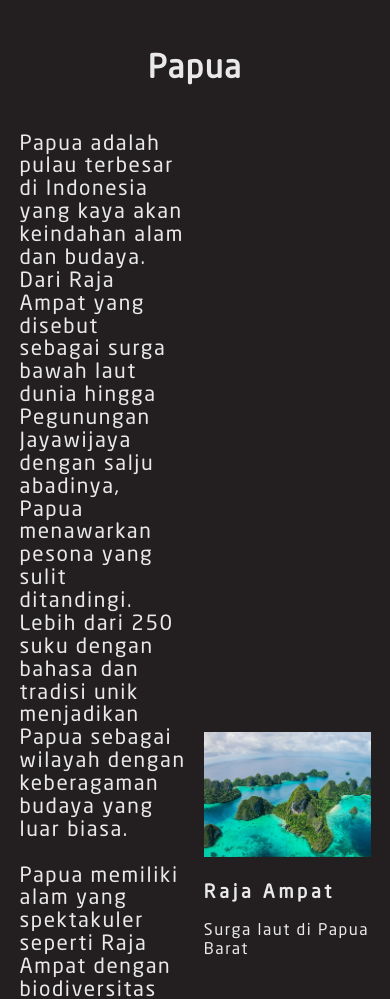
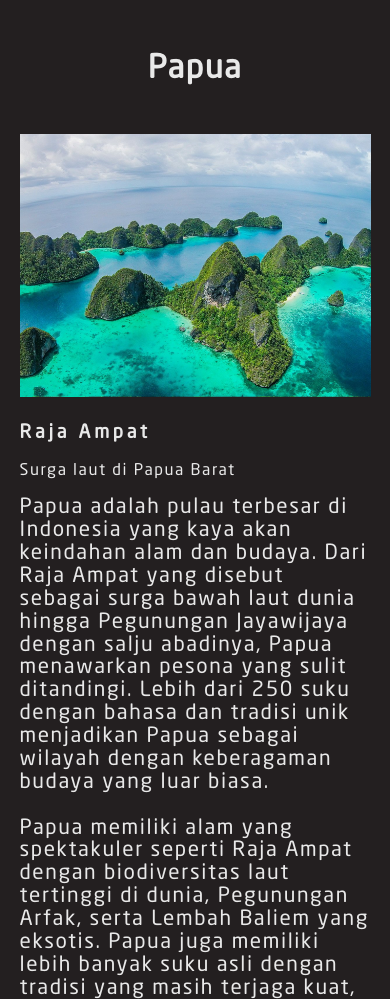
Before and after one commit to Falling10fruit/waradayaP52025, a website: page public/index.html in a window 390 px wide. Shown: the part 8500-9499 px from the top of the page. Drawn offline with Linux system fonts and the light colour scheme.

Commit message:
Papua mobile done

```diff
--- /dev/null
+++ b/public/css/papua/mobile.css
@@ -0,0 +1,10 @@
+@media only screen and (max-width: 700px) {
+    .papuaTwoParts {
+        flex-direction: column;
+        gap: 5%;
+    }
+
+    .papuaTwoParts:nth-child(2n) {
+        flex-direction: column-reverse;
+    }
+}
--- a/public/index.html
+++ b/public/index.html
@@ -25,7 +25,8 @@
     <link rel="stylesheet" type="text/css" href="css/sulawesi/index.css">
     <link rel="stylesheet" type="text/css" href="css/sulawesi/mobile.css">
 
-    <link rel="stylesheet" type="text/css" href="css/papua.css">
+    <link rel="stylesheet" type="text/css" href="css/papua/index.css">
+    <link rel="stylesheet" type="text/css" href="css/papua/mobile.css">
   </head>
   <body>
     <section class="bodySection" id="welcomeSection">
```
Also changed, not shown: public/css/papua/index.css (renamed from public/css/papua.css).
